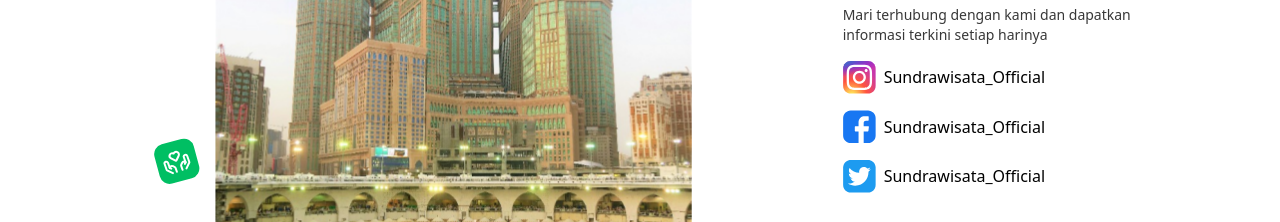
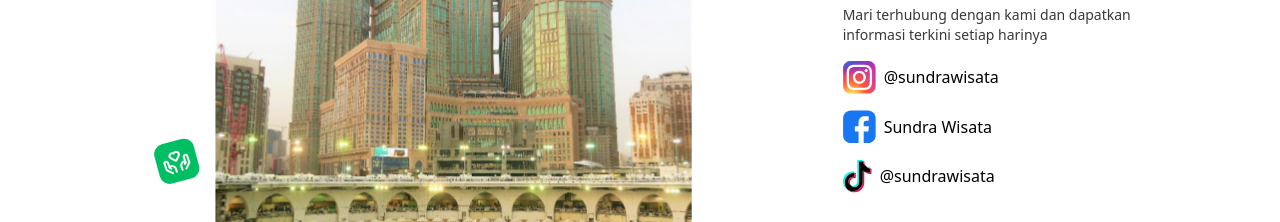
Before and after one commit to irbaadika/sundra-wisata, a website: page public/about.html in a window 1280 px wide. Shown: the part 1868-2090 px from the top of the page. Drawn offline with Linux system fonts and the light colour scheme.

Commit message:
rev about page

```diff
--- a/public/about.html
+++ b/public/about.html
@@ -31,14 +31,14 @@
                   <a
                     class="text-lg md:text-base font-bold md:font-normal"
                     href="index.html"
-                    >Home</a
+                    >Beranda</a
                   >
                 </li>
                 <li>
                   <a
                     class="text-lg md:text-base font-bold md:font-normal"
                     href="about.html"
-                    >About</a
+                    >Tentang Kami</a
                   >
                 </li>
                 <!-- <li class="relative">
@@ -231,18 +231,24 @@
                 Mari terhubung dengan kami dan dapatkan informasi terkini setiap
                 harinya
               </p>
-              <div class="flex items-center gap-2 mt-4">
+              <a href="https://www.instagram.com/sundrawisata">
+                <div class="cursor-pointer flex items-center gap-2 mt-4">
                   <img src="./assets/instagram.svg" alt="instagram" />
-                <p class="font-medium">Sundrawisata_Official</p>
+                  <p class="font-medium">@sundrawisata</p>
                 </div>
-              <div class="flex items-center gap-2 mt-4">
+              </a>
+              <a href="https://www.facebook.com/sundrawisata">
+                <div class="cursor-pointer flex items-center gap-2 mt-4">
                   <img src="./assets/facebook.svg" alt="facebook" />
-                <p class="font-medium">Sundrawisata_Official</p>
+                  <p class="font-medium">Sundra Wisata</p>
                 </div>
-              <div class="flex items-center gap-2 mt-4">
-                <img src="./assets/twitter.svg" alt="twitter" />
-                <p class="font-medium">Sundrawisata_Official</p>
+              </a>
+              <a href="https://www.tiktok.com/@sundrawisata">
+                <div class="cursor-pointer flex items-center gap-2 mt-4">
+                  <img src="./assets/tiktok.svg" alt="twitter" />
+                  <p class="font-medium">@sundrawisata</p>
                 </div>
+              </a>
               <button
                 class="bg-primary-50 rounded-full text-white font-medium py-2 px-4 mt-8"
               >
```
Also changed, not shown: public/contact-us.html (+2 -2 lines), public/assets/partner-saudia.png, public/assets/partner-turkish.png, public/assets/tiktok.svg (added). Lines whose indentation alone changed are shown as unchanged.
